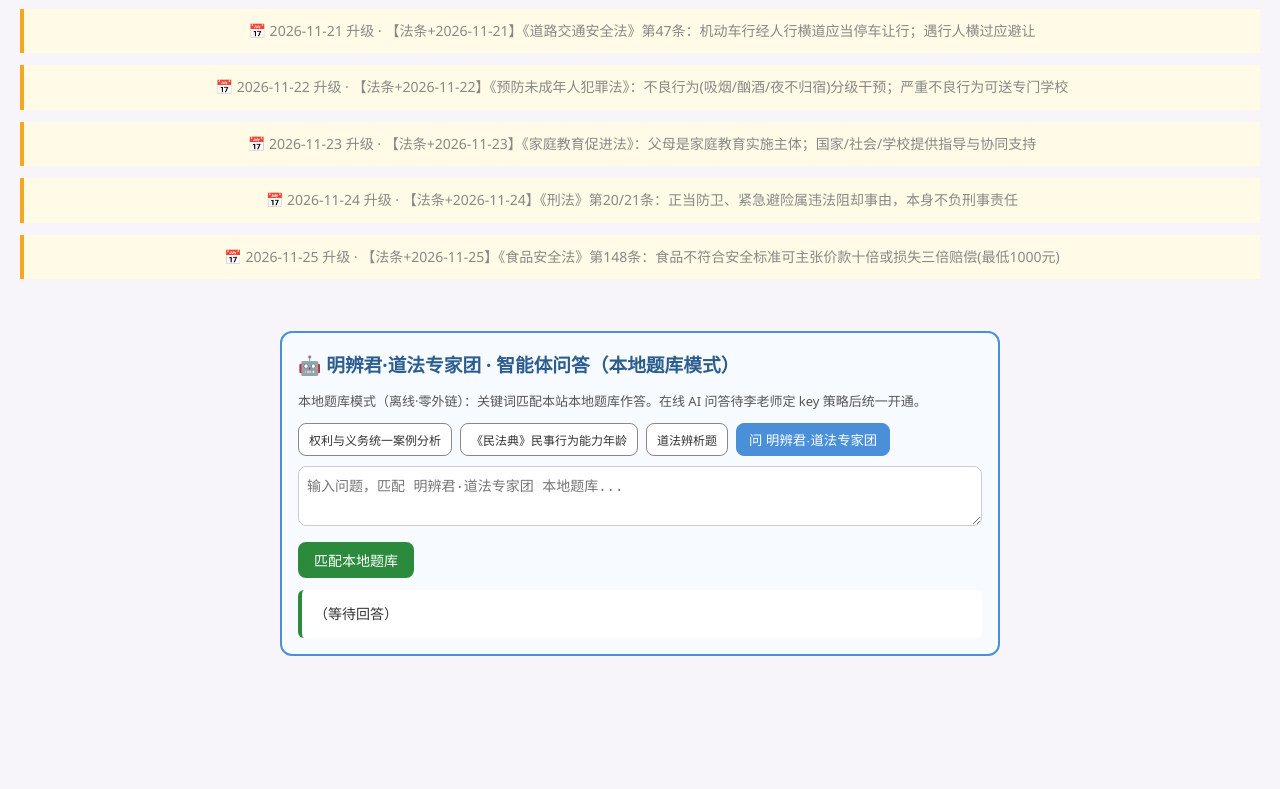
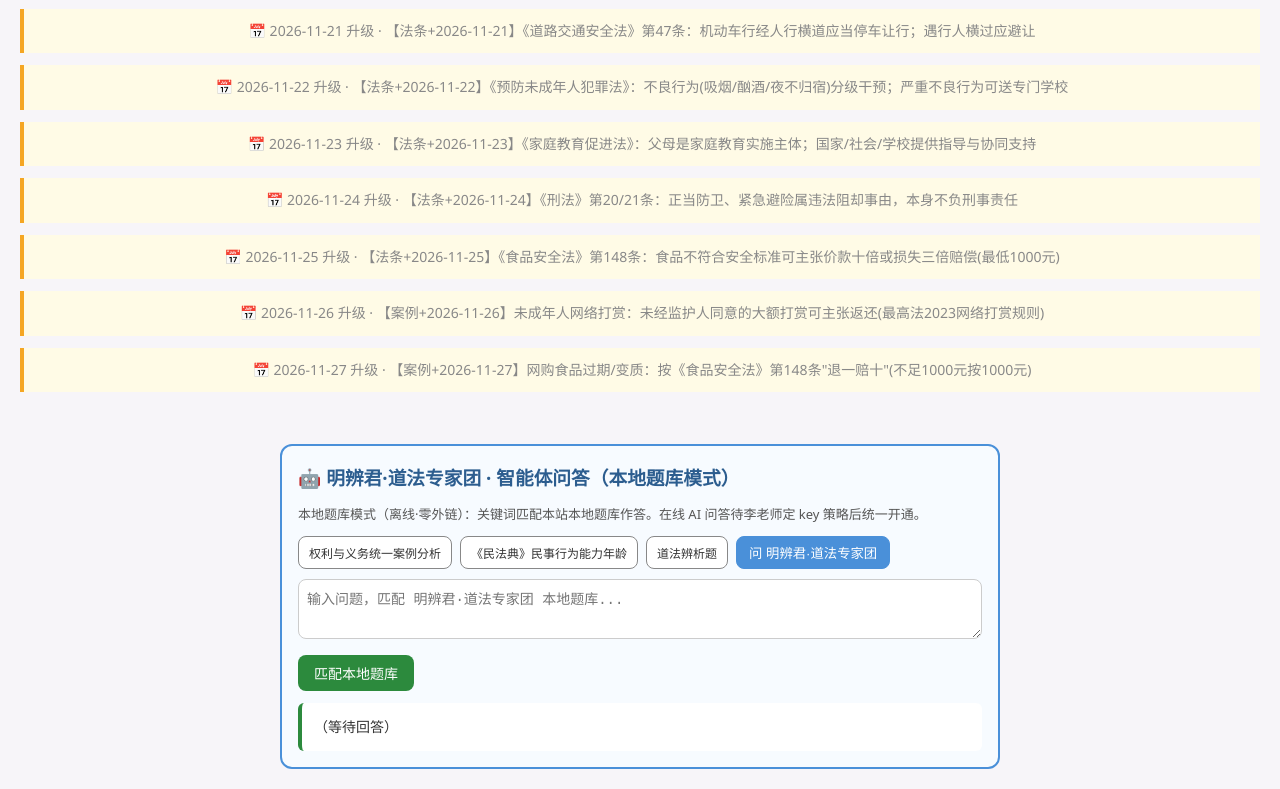
Before and after one commit to dapengzhanchi141345/teachbot-deploy, a plain HTML site: page web/sites/morality.html in a window 1280 px wide. Shown: the part 2449-3238 px from the top of the page. Before the commit the page ends 3125 px from the top, so only its background shows below. Drawn offline with Linux system fonts and the light colour scheme.

Commit message:
sync morality.html from li-yanming-morality 独立站 (11-27)

```diff
--- a/web/sites/morality.html
+++ b/web/sites/morality.html
@@ -138,6 +138,10 @@ footer{text-align:center;padding:20px;color:#888;font-size:13px;margin-top:30px;
 <div style="background:#fffbe6;border-left:4px solid #f5a623;padding:10px;margin:12px 0;font-size:14px">📅 2026-11-24 升级 · 【法条+2026-11-24】《刑法》第20/21条：正当防卫、紧急避险属违法阻却事由，本身不负刑事责任</div>
 
 <div style="background:#fffbe6;border-left:4px solid #f5a623;padding:10px;margin:12px 0;font-size:14px">📅 2026-11-25 升级 · 【法条+2026-11-25】《食品安全法》第148条：食品不符合安全标准可主张价款十倍或损失三倍赔偿(最低1000元)</div>
+
+<div style="background:#fffbe6;border-left:4px solid #f5a623;padding:10px;margin:12px 0;font-size:14px">📅 2026-11-26 升级 · 【案例+2026-11-26】未成年人网络打赏：未经监护人同意的大额打赏可主张返还(最高法2023网络打赏规则)</div>
+
+<div style="background:#fffbe6;border-left:4px solid #f5a623;padding:10px;margin:12px 0;font-size:14px">📅 2026-11-27 升级 · 【案例+2026-11-27】网购食品过期/变质：按《食品安全法》第148条"退一赔十"(不足1000元按1000元)</div>
 </footer>
 
 <script>
```
